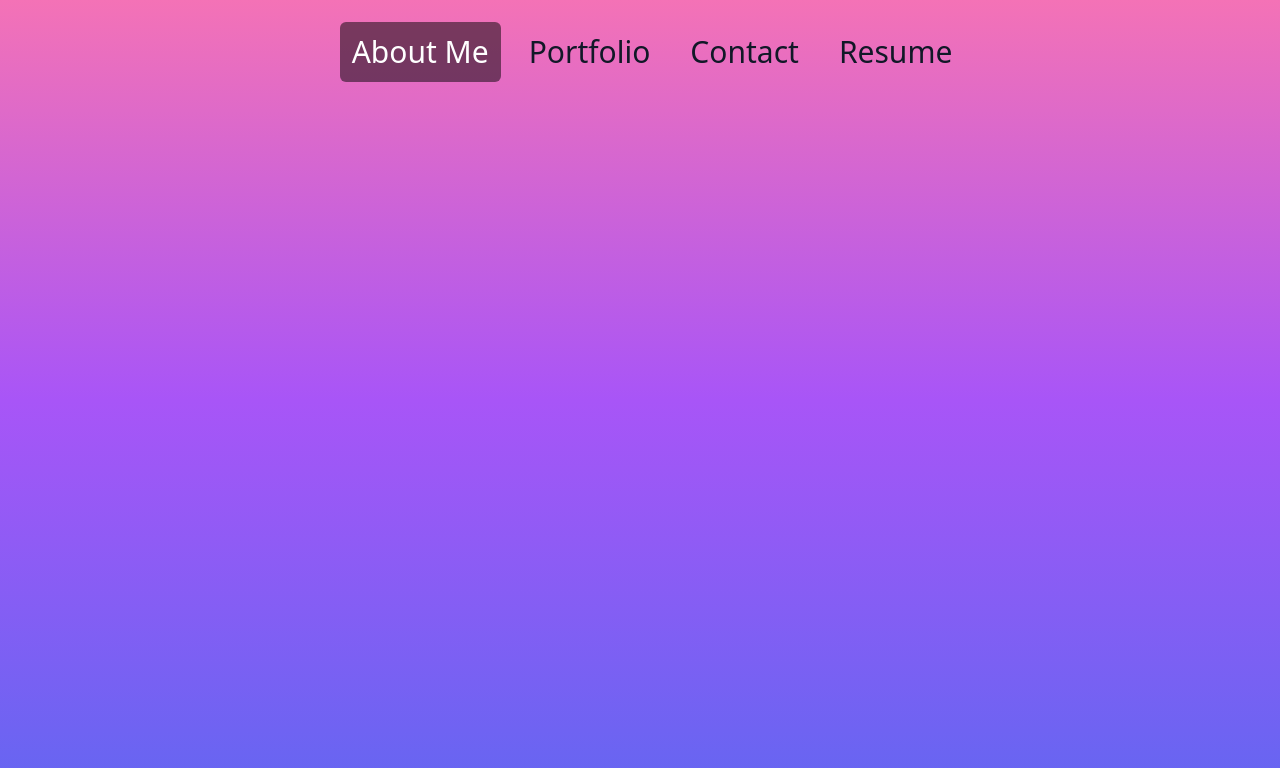
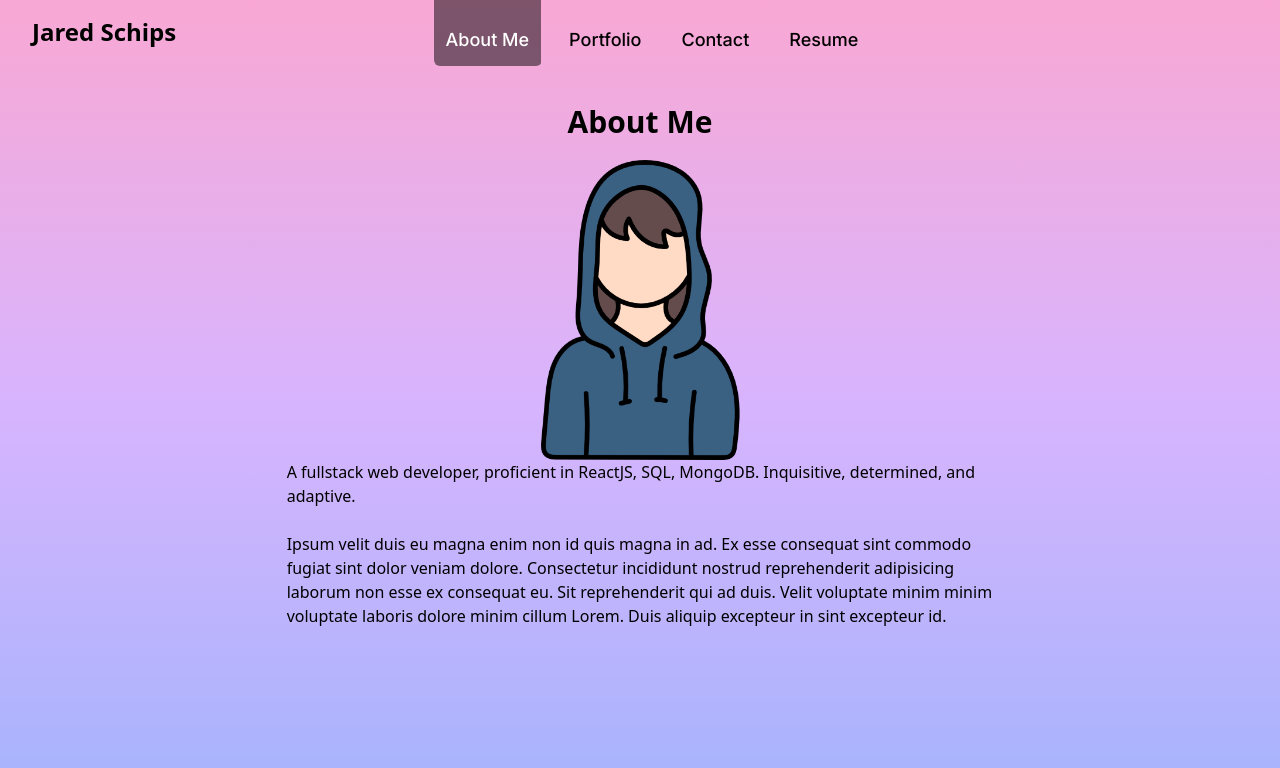
Before and after one commit to JaredSchips/portfolio-2, a Next.js app: page /about-me in a window 1280 px wide. Shown: the top 768 px of the page. Built offline with nearby package versions, Linux system fonts and the light colour scheme.

Commit message:
fill about-me page

```diff
--- a/src/components/Layout.js
+++ b/src/components/Layout.js
@@ -3,7 +3,7 @@ import Header from './Header'
 
 const Layout = ({ children }) => {
     return (
-		<div className="w-screen h-screen bg-gradient-to-t from-indigo-500 via-purple-500 to-pink-400">
+		<div className="w-screen min-h-screen h-full bg-gradient-to-t from-indigo-300 via-purple-300 to-pink-300">
 			<Head>
 				<title>Jared Schips</title>
 				<meta
--- a/src/components/Navbar.js
+++ b/src/components/Navbar.js
@@ -1,7 +1,10 @@
 import { Disclosure } from '@headlessui/react';
 import { Bars3Icon, XMarkIcon } from '@heroicons/react/24/outline';
+import { Inter } from 'next/font/google';
 import Link from 'next/link';
 import { useRouter } from 'next/router';
+
+const inter = Inter({ subsets: ['latin'] })
 
 function classNames(...classes) {
 	return classes.filter(Boolean).join(' ');
@@ -58,7 +61,10 @@ export default function Navbar() {
 									)}
 								</Disclosure.Button>
 							</div>
-							<div className="flex flex-1 items-center justify-center mt-10 sm:items-stretch">
+							<div className='text-2xl md:text-2xl font font-bold w-full text-center sm:w-fit sm:text-start md:absolute'>
+								Jared Schips
+							</div>
+							<div className="flex flex-1 items-center justify-center sm:items-stretch">
 								<div className="hidden sm:ml-6 sm:block">
 									<div className="flex space-x-4">
 										{navigation.map(item => (
@@ -68,8 +74,8 @@ export default function Navbar() {
 												className={classNames(
 													item.current
 														? 'backdrop-brightness-50 text-white'
-														: 'text-gray-900 hover:backdrop-brightness-75',
-													'rounded-md px-3 py-3 text-3xl font-medium'
+														: `hover:backdrop-brightness-75`,
+													`rounded-b-md px-3 py-3 pt-7 text-lg font-medium ${inter.className}`
 												)}
 												aria-current={
 													item.current
@@ -97,7 +103,7 @@ export default function Navbar() {
 										item.current
 											? 'backdrop-brightness-50 text-white'
 											: 'text-gray-900 hover:backdrop-brightness-75',
-										'block rounded-md px-3 py-3 text-3xl font-medium'
+										`block rounded-md px-3 py-3 text-3xl font-medium w-screen ${inter.className}`
 									)}
 									aria-current={
 										item.current ? 'page' : undefined
--- a/src/pages/_document.js
+++ b/src/pages/_document.js
@@ -2,9 +2,9 @@ import { Html, Head, Main, NextScript } from 'next/document'
 
 export default function Document() {
   return (
-    <Html lang="en">
+    <Html lang="en" className='h-full'>
       <Head />
-      <body>
+      <body className='h-full'>
         <Main />
         <NextScript />
       </body>
--- a/src/pages/about-me.js
+++ b/src/pages/about-me.js
@@ -1,3 +1,19 @@
+import Image from 'next/image'
+
 export default function Home() {
-  return (<></>)
+  return (
+  <main className='grid m-auto justify-items-center p-5 sm:w-10/12 md:w-7/12'>
+    <h1 className='text-3xl font-bold text-center p-5'>About Me</h1>
+    <Image
+      src='/avatar.png'
+      alt='A programmer wearing a hoodie'
+      width={300}
+      height={300}
+    />
+    <p className='whitespace-normal'>
+      A fullstack web developer, proficient in ReactJS, SQL, MongoDB. Inquisitive, determined, and adaptive.<br></br><br></br>
+      Ipsum velit duis eu magna enim non id quis magna in ad. Ex esse consequat sint commodo fugiat sint dolor veniam dolore. Consectetur incididunt nostrud reprehenderit adipisicing laborum non esse ex consequat eu. Sit reprehenderit qui ad duis. Velit voluptate minim minim voluptate laboris dolore minim cillum Lorem. Duis aliquip excepteur in sint excepteur id.
+    </p>
+  </main>
+  )
 }
```
Also changed, not shown: public/avatar.png (added).
